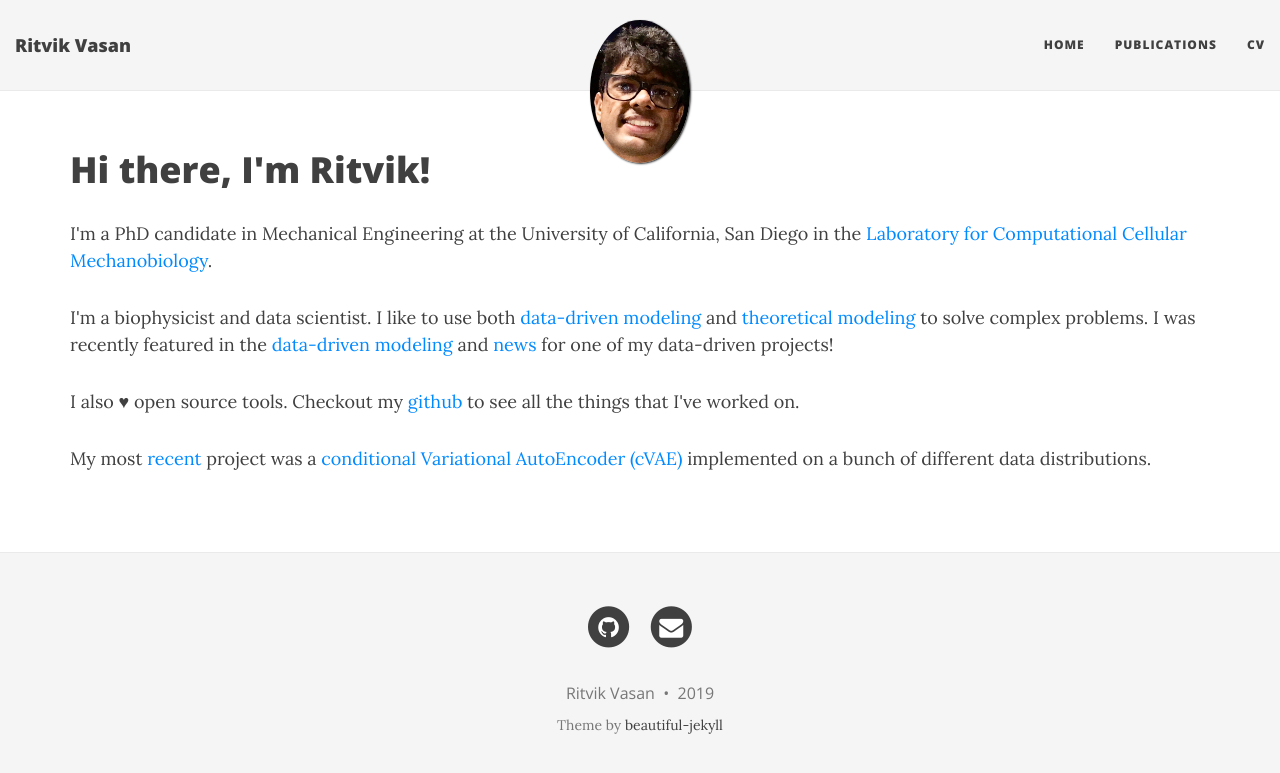
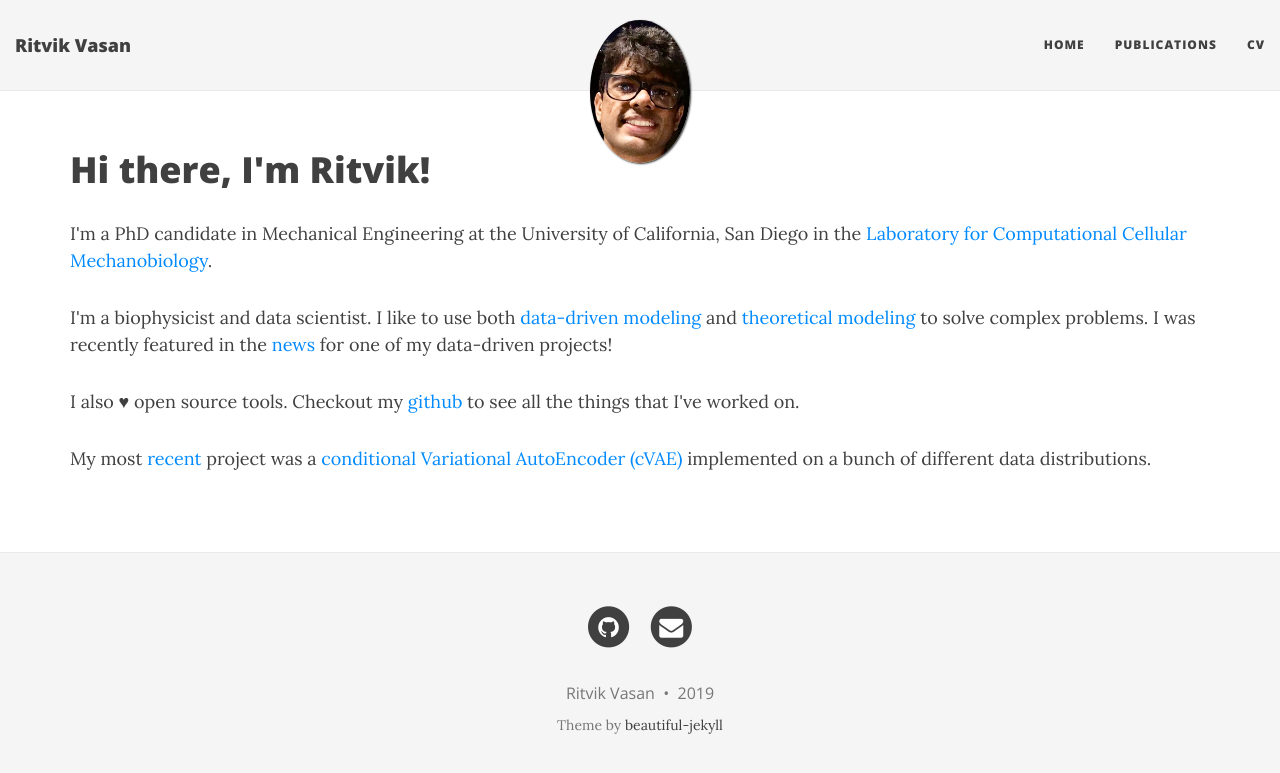
Before and after one commit to ritvikvasan/ritvikvasan.github.io, a Jekyll site: the page built from index.html, in a window 1280 px wide. Shown: the top 773 px of the page. Built offline with Jekyll 4.4.1, drawn with Linux system fonts in a browser that asks for light colours; nearby versions of some CDN libraries; the list of posts is cut into pages by our own code.

Commit message:
updated index 3

```diff
--- a/index.html
+++ b/index.html
@@ -5,7 +5,7 @@
 <div class="blurb">
 	<h1>Hi there, I'm Ritvik!</h1>
 	<p>I'm a PhD candidate in Mechanical Engineering at the University of California, San Diego in the <a href="https://sites.google.com/eng.ucsd.edu/prangamani">Laboratory for Computational Cellular Mechanobiology</a>. </p>
-	<p>I'm a </b>biophysicist</b> and </b>data scientist</b>. I like to use both <a href="https://www.sciencedirect.com/science/article/pii/S0006349519308215">data-driven modeling</a> and <a href="https://www.molbiolcell.org/doi/full/10.1091/mbc.E18-02-0087">theoretical modeling</a> to solve complex problems. I was recently featured in the <a href="https://www.sciencedirect.com/science/article/pii/S0006349519308215">data-driven modeling</a> and <a href="https://phys.org/news/2019-11-cell-cell-snapshots-time-lapse-videos-cells.html">news</a>  for one of my data-driven projects!</p>
+	<p>I'm a </b>biophysicist</b> and </b>data scientist</b>. I like to use both <a href="https://www.sciencedirect.com/science/article/pii/S0006349519308215">data-driven modeling</a> and <a href="https://www.molbiolcell.org/doi/full/10.1091/mbc.E18-02-0087">theoretical modeling</a> to solve complex problems. I was recently featured in the <a href="https://phys.org/news/2019-11-cell-cell-snapshots-time-lapse-videos-cells.html">news</a>  for one of my data-driven projects!</p>
 	<p>I also &hearts; open source tools. Checkout my <a href="https://github.com/ritvikvasan">github</a>  to see all the things that I've worked on. </p>
 	<p>My most <a href="https://github.com/AllenCellModeling/Gaussian_CVAE">recent</a> project was a  <a href="https://arxiv.org/abs/1705.00092">conditional Variational AutoEncoder (cVAE)</a> implemented on a bunch of different data distributions. </p>
 </div><!-- /.blurb -->
```
